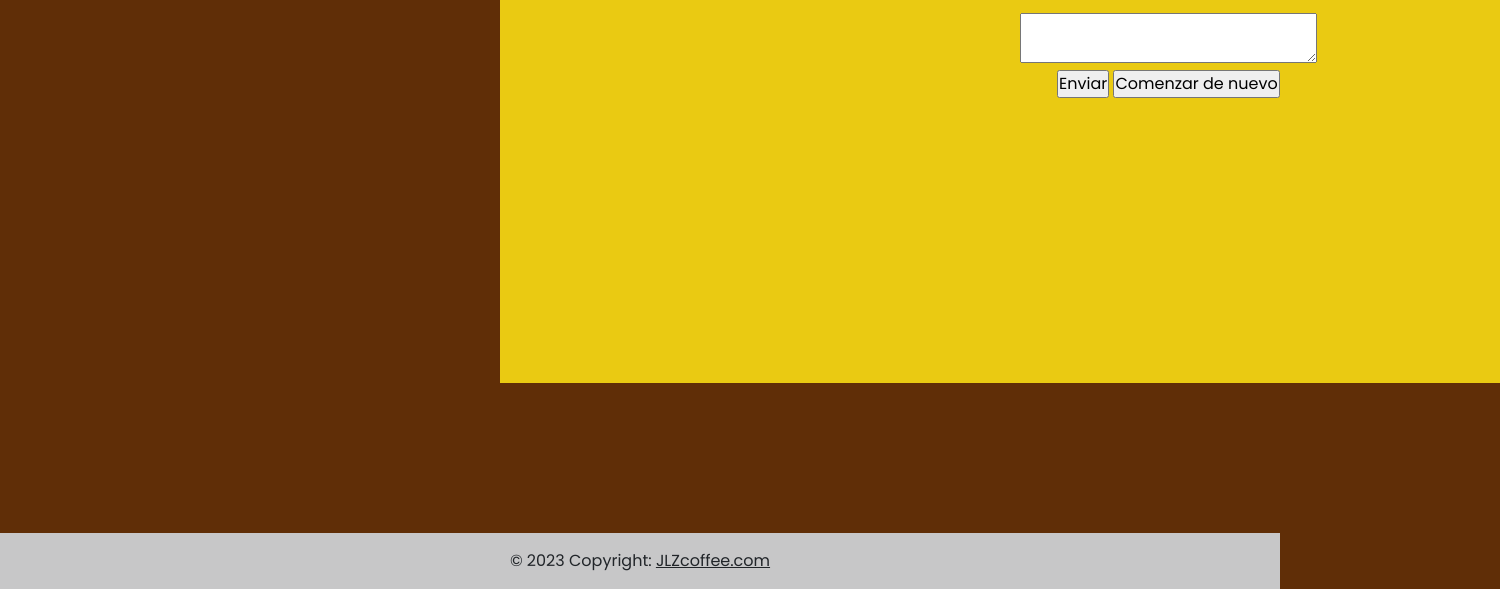
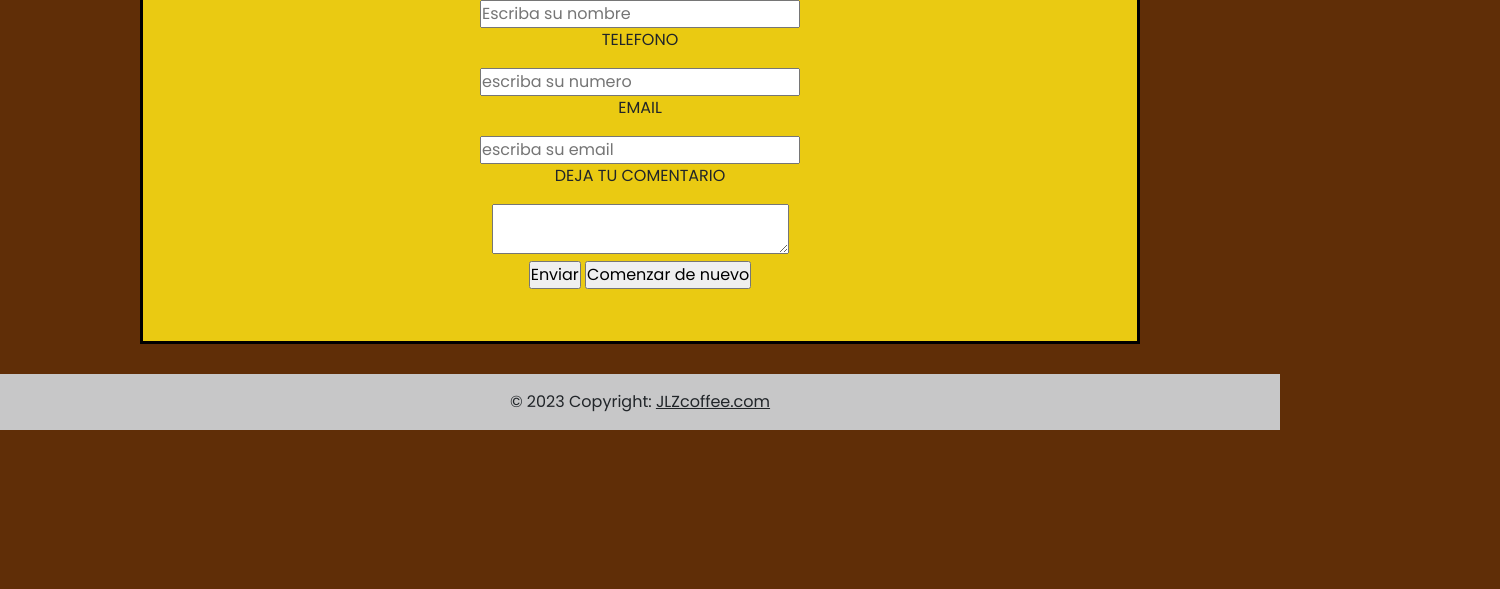
Before and after one commit to LucianoParedes/Coderhouse, a plain HTML site: page Contacto.html in a window 1280 px wide. Shown: the part 567-1156 px from the top of the page, 1500 px wide, since content can reach past the window. After the commit the page ends 997 px from the top, so only its background shows below. Drawn offline with Linux system fonts and the light colour scheme.

Commit message:
agrego cajas flex y estilos

```diff
--- a/assets/style.css
+++ b/assets/style.css
@@ -169,23 +169,26 @@ body {
   background-color: #eaca12;
   margin-bottom: 0px;
   display: flex;
-  flex-wrap: wrap;
+  flex-direction: column;
 }
 
 /* contacto */
 .contacto-1 {
-  padding-top: 100px;
-  margin-left: 500px;
-  margin-bottom: 150px;
   text-transform: uppercase;
+  display: flex;
+  justify-content: center;
 }
 .contacto-2 {
   width: 1000px;
-  height: 700px;
+  height: 731px;
+  margin: 30px;
   background-color: #eaca12;
   text-align: center;
   display: flex;
   justify-content: center;
+  flex-direction: column;
+  border-style: solid;
+  border-color: black;
 }
 
 /* productos */
```
